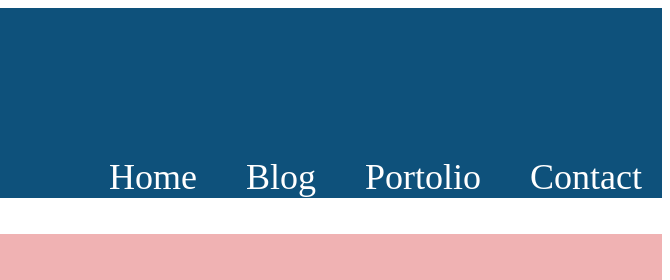
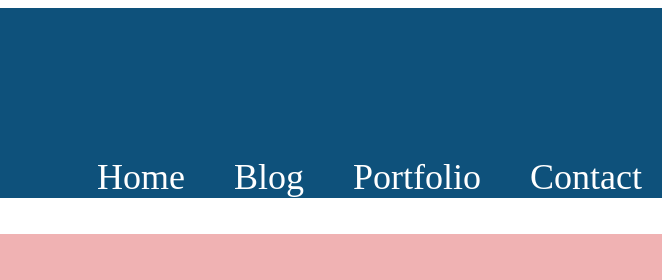
Before and after one commit to Khell1986/Khell1986.github.io, a plain HTML site: page blog.html in a window 1280 px wide. Shown: the top 280 px of the page, 610-1280 px from the left. Drawn offline with Linux system fonts and the light colour scheme.

Commit message:
update blog.html
corrected portfolio spelling

```diff
--- a/blog.html
+++ b/blog.html
@@ -11,7 +11,7 @@
 	<ul>
 	<li><a href="index.html">Home</a></li>
 	<li><a href="blog.html">Blog</a></li>
-	<li><a href="portfolio.html">Portolio</a></li>
+	<li><a href="portfolio.html">Portfolio</a></li>
 	<li><a href="contact.html">Contact</a></li>
 	</ul>
 </div>
```
